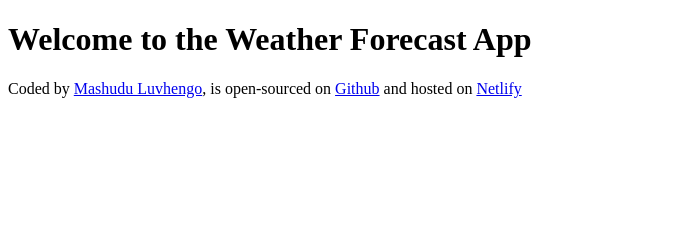
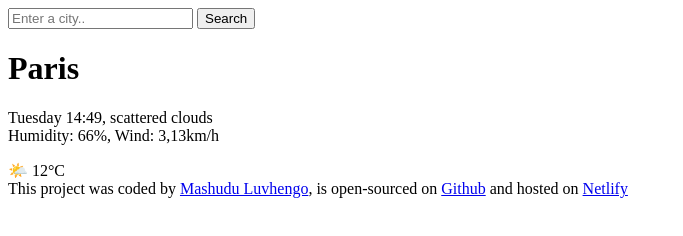
Before and after one commit to mashudu08/weather-forecast, a plain HTML site: page index.html in a window 1280 px wide. Shown: the whole page, without its empty margins (0-683 px from the left). Drawn offline with Linux system fonts and the light colour scheme.

Commit message:
added html to the project

```diff
--- a/index.html
+++ b/index.html
@@ -6,8 +6,23 @@
     <title>Document</title>
 </head>
 <body>
-    <h1>Welcome to the Weather Forecast App</h1>
-    <footer>Coded by
+    <header>
+        <form>
+            <input type="search" placeholder="Enter a city.." required/>
+            <input type="submit" value="Search"/>
+        </form>
+    </header>
+    <main>
+        <h1>Paris</h1>
+        <p>
+            Tuesday 14:49, scattered clouds
+            <br />
+            Humidity: 66%, Wind: 3,13km/h
+        </p>
+       <div>🌤️ 12°C</div>
+    </main>
+    <footer>
+        This project was coded by
         <a href="https://github.com/mashudu08" target="_blank"> Mashudu Luvhengo</a>, is open-sourced on
         <a href="https://github.com/mashudu08/weather-forecast" target="_blank"> Github</a> and hosted on
         <a href="https://weatherforecast-shecodes-app.netlify.app" target="_blank"> Netlify</a>
```
